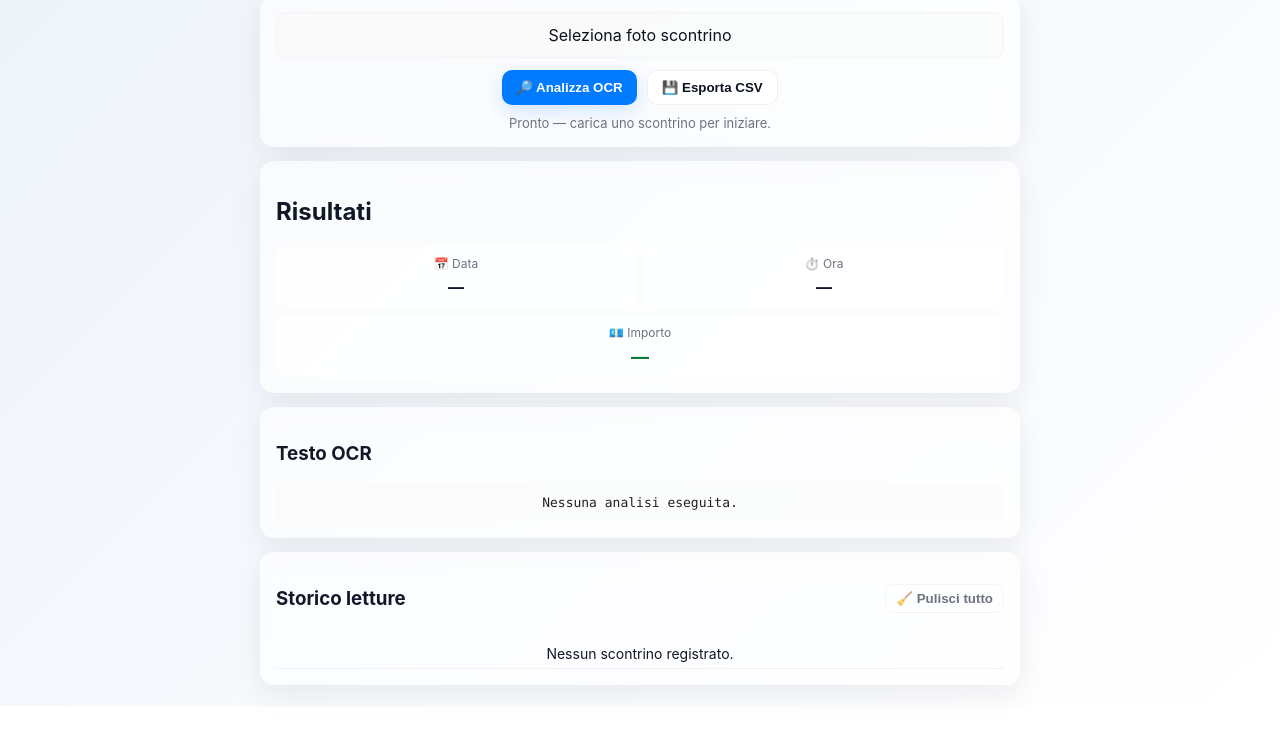
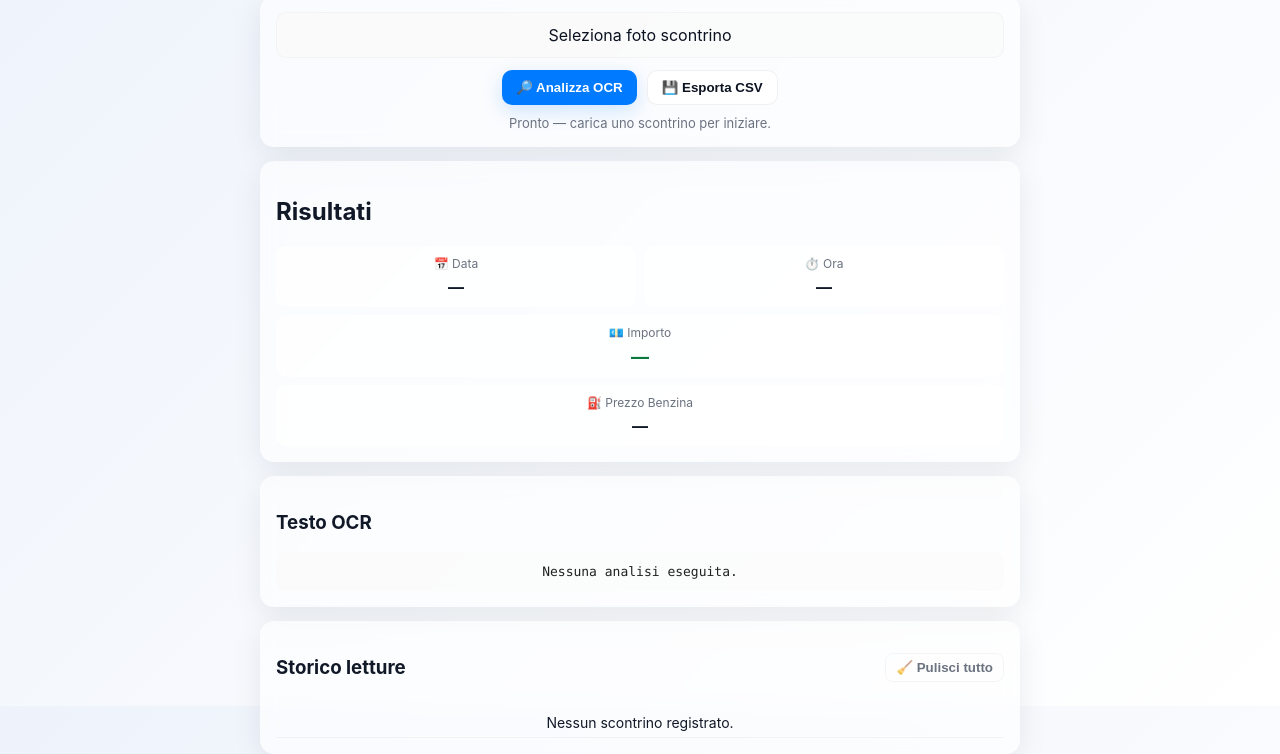
Before and after one commit to endriisufi/scontrini-app, a plain HTML site: page index.html in a window 1280 px wide. Shown: the part 94-848 px from the top of the page. Before the commit the page ends 800 px from the top, so only its background shows below. Drawn offline with Linux system fonts and the light colour scheme.

Commit message:
Update index.html

```diff
--- a/index.html
+++ b/index.html
@@ -39,6 +39,7 @@
         <div class="field"><small>📅 Data</small><div id="date" class="value">—</div></div>
         <div class="field"><small>⏱️ Ora</small><div id="time" class="value">—</div></div>
         <div class="field wide"><small>💶 Importo</small><div id="amount" class="value amount">—</div></div>
+        <div class="field wide"><small>⛽ Prezzo Benzina</small><div id="fuelPrice" class="value">—</div></div>
       </div>
     </section>
 
```
